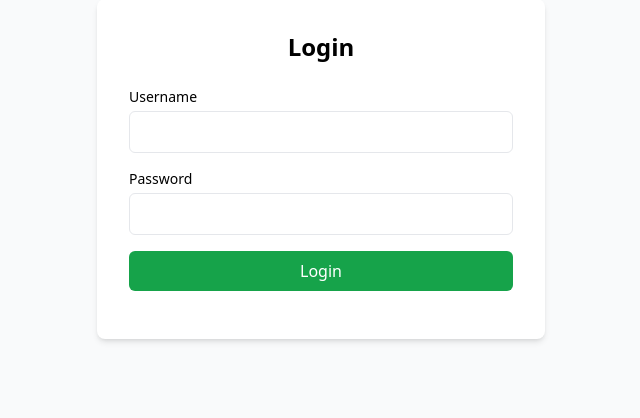
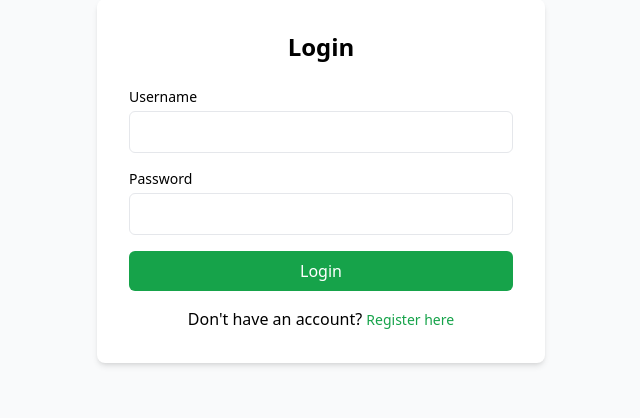
Before and after one commit to AnmolKamboj/carbonCRED, a Flask app: page /login in a window 1280 px wide. Shown: the part 93-511 px from the top of the page, without its empty margins (319-959 px from the left). Run offline with Flask 3, Linux system fonts and the light colour scheme; some libraries are stand-ins or nearby versions.

Commit message:
Added link to register

```diff
--- a/templates/auth/login.html
+++ b/templates/auth/login.html
@@ -39,10 +39,11 @@
   </form>
 
   <div class="mt-4 text-center">
-    <!-- Remove or comment out this line if not implementing registration -->
-  <!-- <a href="{{ url_for('register') }}" class="text-sm text-green-600 hover:underline">
-    Don't have an account? Register
-  </a> -->
+    Don't have an account?
+    <a href="{{ url_for('register') }}" class="text-green-600 hover:underline text-sm">
+      Register here
+    </a>
   </div>
+
 </div>
 {% endblock %}
--- a/templates/auth/register.html
+++ b/templates/auth/register.html
@@ -47,9 +47,11 @@
   </form>
 
   <div class="mt-4 text-center">
+    Already have an account?
     <a href="{{ url_for('login') }}" class="text-sm text-green-600 hover:underline">
-      Already have an account? Login
+      Login
     </a>
   </div>
+
 </div>
 {% endblock %}
```
